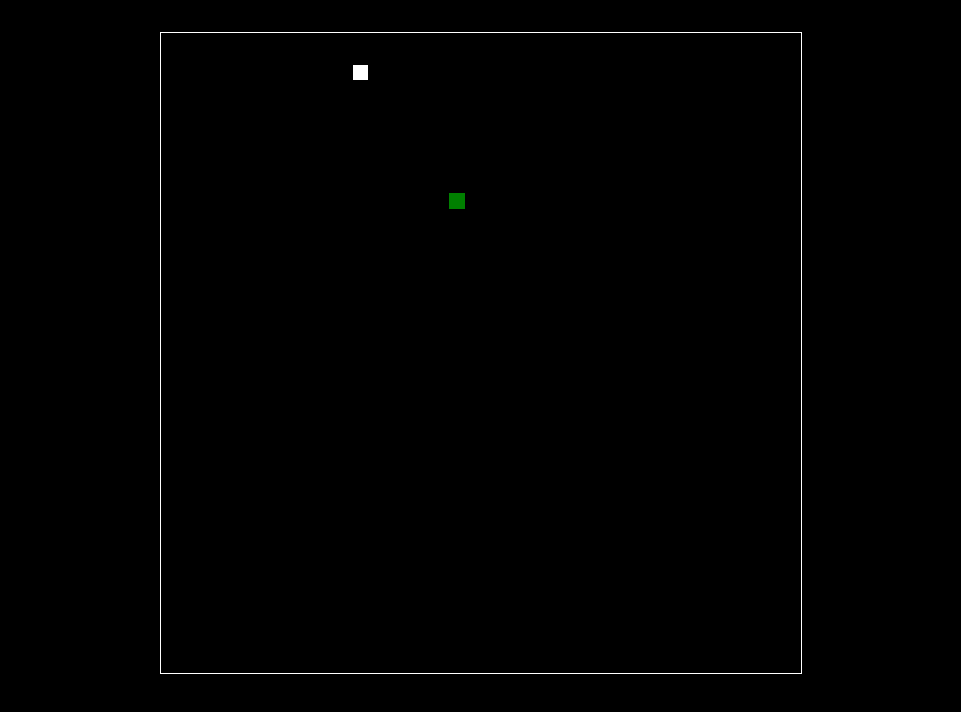
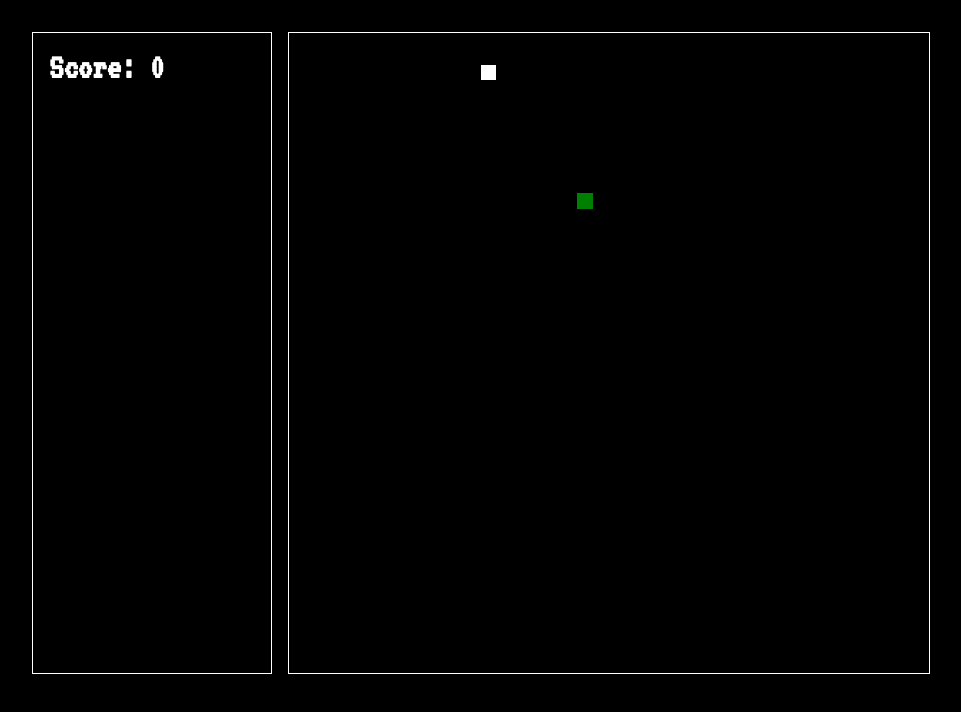
Before and after one commit to LuccasAvila/snake-game, a website: page client/game.html in a window 1280 px wide. Shown: the whole page, without its empty margins (159-1120 px from the left). Drawn offline with Linux system fonts and the light colour scheme.

Commit message:
Added hud and score

```diff
--- a/client/game.html
+++ b/client/game.html
@@ -8,7 +8,12 @@
     <link rel="stylesheet" href="./styles.css">
 </head>
 <body>
-    <canvas id="snakeGame" width="640" height="640"></canvas>
+    <div class="game">
+        <div class="hud">
+            <h2>Score: <span id="selfScore">0</span></h2>
+        </div>
+        <canvas id="snakeGame" width="640" height="640"></canvas>
+    </div>
 
     <script src="./game.js"></script>
 </body>
--- a/client/game.js
+++ b/client/game.js
@@ -15,6 +15,7 @@ window.onload = function() {
     // Create the food
     let food = randomCoords()
     let direction = 'right'
+    let score = 0
 
     const game = setInterval(update, 100)
 
@@ -86,12 +87,13 @@ window.onload = function() {
         // If the snake gets the food
         if(snake[0].x == food.x && snake[0].y == food.y) {
             // Generate new food
+            score++
+            renderHud(score)
             food = randomCoords()
         } else {
             // Remove the old snake head position
             snake.pop()
         }
-
 
         snake.unshift(newPosition)
     }
@@ -102,4 +104,9 @@ window.onload = function() {
             y: Math.floor(Math.random() * boxAmount) * boxSize
         }
     }
+
+    function renderHud(score) {
+        let selfScore = document.querySelector('#selfScore')
+        selfScore.innerHTML = score
+    }
 }
--- a/client/styles.css
+++ b/client/styles.css
@@ -38,6 +38,17 @@ h1 {
 
 /* Game */
 
+.game {
+    display: flex;
+}
+
+.hud {
+    width: 240px;
+    border: 1px solid #fff;
+    margin-right: 16px;
+    padding: 16px;
+}
+
 canvas {
     border: 1px solid #fff;
 }
```
